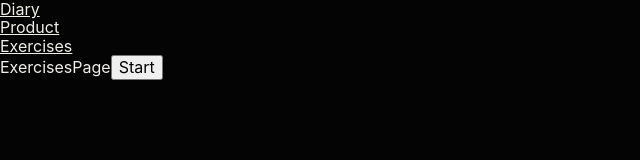
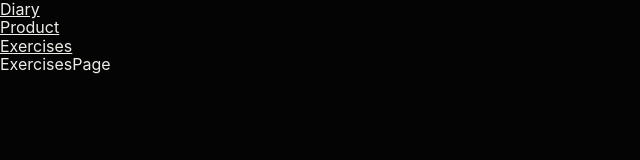
Before and after one commit to Nikolaus-B/power-pulse, a React (Create React App) app: page /power-pulse/exercises in a window 1280 px wide. Shown: the top 160 px of the page, without its empty margins (0-640 px from the left). Built offline with nearby package versions, Linux system fonts and the light colour scheme.

Commit message:
add updates from main

```diff
--- a/src/components/Modal/ExercisesModal/BasicModalWindow.jsx
+++ b/src/components/Modal/ExercisesModal/BasicModalWindow.jsx
@@ -27,9 +27,9 @@ export const BasicModalWindow = () => {
   const [caloriesAdded, setCaloriesAdded] = useState(0);
   // const [error, setError] = useState(null);
 
-  const handleOpenModal = () => {
-    setIsOpen(true);
-  };
+  // const handleOpenModal = () => {
+  //   setIsOpen(true);
+  // };
 
   const handleCloseModal = () => {
     setIsOpen(false);
@@ -54,7 +54,6 @@ export const BasicModalWindow = () => {
 
   return (
     <>
-      <button onClick={handleOpenModal}>Start</button>
       <Modal
         isOpen={isOpen}
         onRequestClose={handleCloseModal}
--- a/src/components/Modal/ExercisesModal/ExerciseModal.styled.js
+++ b/src/components/Modal/ExercisesModal/ExerciseModal.styled.js
@@ -23,7 +23,6 @@ const customStyles = {
 const Wrapper = styled.div`
   padding: 48px 17px 48px 16px;
   max-width: 335px;
-  /* height: 788px; */
 `;
 
 const ImageExercise = styled.img`
@@ -112,7 +111,6 @@ color: rgba(239, 237, 232, 0.4);
 `;
 
 const AddToDiaryButton = styled.button`
-  /* width: 151px;3 */
   height: 42px;
   box-sizing: border-box;
   font-size: 16px;
--- a/src/components/Modal/ExercisesModal/ExerciseSuccess.styled.js
+++ b/src/components/Modal/ExercisesModal/ExerciseSuccess.styled.js
@@ -92,6 +92,6 @@ const DiaryLink = styled.p`
   text-decoration: none;
   border-radius: 4px;
   cursor: pointer;
-  /* margin-right: 8px; */
+
 `;
 export { Wrapper, DiaryLink, ImageEl, Heading, Calories, ProductButton  ,customStyles , WrapperDiaryLink ,ExerciseTime , WrapperCloseIcon };
--- a/src/pages/ExercisesPage.jsx
+++ b/src/pages/ExercisesPage.jsx
@@ -1,12 +1,7 @@
 import React from 'react';
-import { GlobalStyle } from 'components/GlobalStyle';
-import {BasicModalWindow} from '../components/Modal/ExercisesModal/BasicModalWindow'
 
 function ExercisesPage() {
-  return <div>ExercisesPage
-    <GlobalStyle/>
-    <BasicModalWindow/>
-  </div>;
+  return <div>ExercisesPage</div>;
 }
 
 export default ExercisesPage;
```
Also changed, not shown: src/components/Modal/ExercisesModal/img/IconPause.svg (deleted), src/components/Modal/ExercisesModal/img/Thumb_up.png (deleted).
